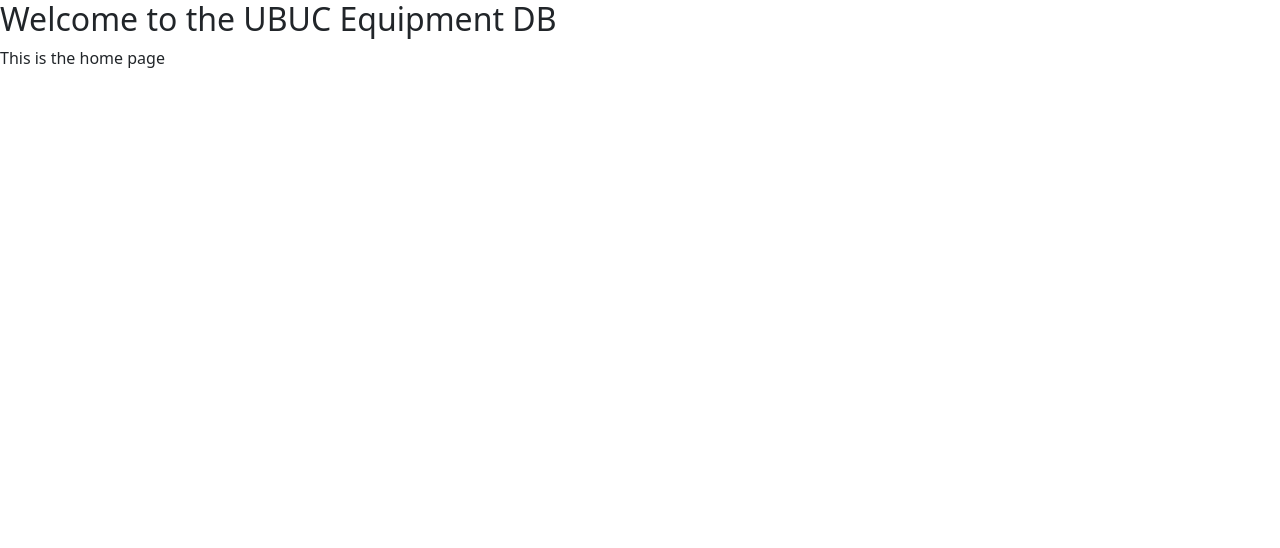
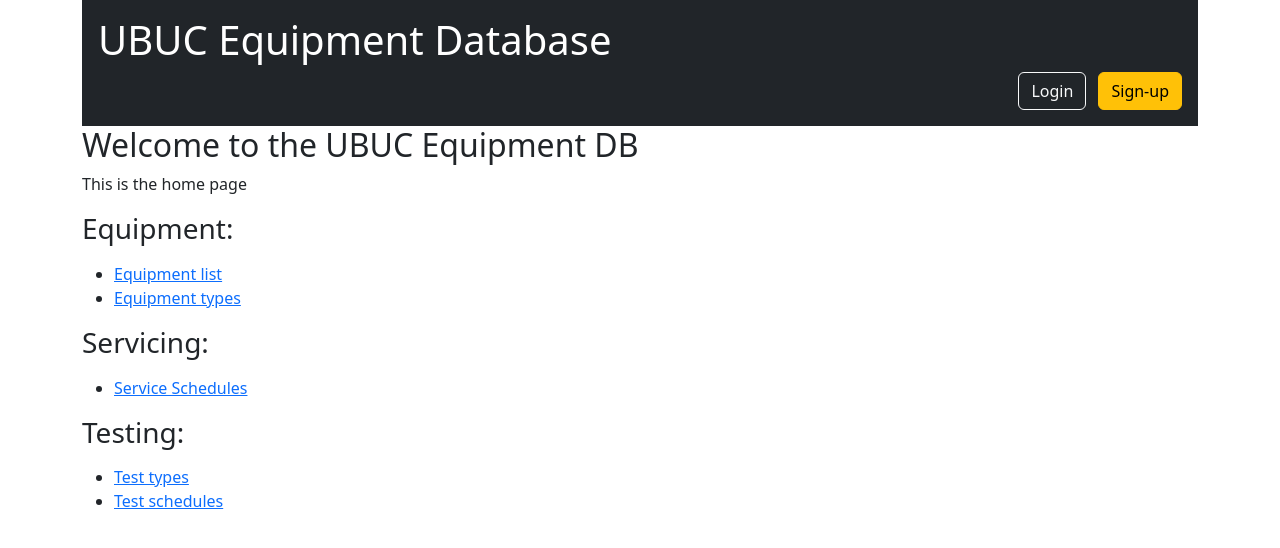
Before and after one commit to Jongmassey/ubuc-dev, a Django app: page /equipmentdb/ in a window 1280 px wide. Shown: the top 548 px of the page. Run offline with Django 3.2, Linux system fonts and the light colour scheme; some libraries are stand-ins or nearby versions.

Commit message:
feat: template cosmetics

```diff
--- a/equipmentdb/templates/equipmentdb/base.html
+++ b/equipmentdb/templates/equipmentdb/base.html
@@ -10,11 +10,24 @@
 
 <!DOCTYPE html>
 <html>
+
 <head>
     <title>UBUC Equipment Database</title>
 </head>
 
 <body>
+    <main>
+        <div class="container">
+            <header class="p-3 bg-dark text-white">
+                <h1>UBUC Equipment Database</h1>
+                <div class="text-end">
+                    <button type="button" class="btn btn-outline-light me-2">Login</button>
+                    <button type="button" class="btn btn-warning">Sign-up</button>
+                  </div>
+            </header>
             {% block content %}{% endblock content %}
+        </div>
+    </main>
 </body>
+
 </html>
--- a/equipmentdb/templates/equipmentdb/equipment_list.html
+++ b/equipmentdb/templates/equipmentdb/equipment_list.html
@@ -1,6 +1,6 @@
 {% extends "equipmentdb/base.html" %}
 {% block content %}
-<h1>Equipment Items</h1>
+<h2>Equipment Items</h2>
 <ul>
 {% for equipment in object_list %}
     <li>{{ equipment }} <a href="./equipment/{{equipment.id}}">Edit</a> <a href="./equipment/{{equipment.id}}/delete">Delete</a> </li>
--- a/equipmentdb/templates/equipmentdb/equipmentnote_list.html
+++ b/equipmentdb/templates/equipmentdb/equipmentnote_list.html
@@ -1,6 +1,6 @@
 {% extends "equipmentdb/base.html" %}
 {% block content %}
-<h1>Equipment Notes</h1>
+<h2>Equipment Notes</h2>
 <ul>
 {% for equipment_note in object_list %}
     <li>{{ equipment_note.name }} <a href="./equipment-note/{{equipment_note.id}}">Edit</a> <a href="./equipment-note/{{equipment_note.id}}/delete">Delete</a> </li>
--- a/equipmentdb/templates/equipmentdb/equipmenttype_list.html
+++ b/equipmentdb/templates/equipmentdb/equipmenttype_list.html
@@ -1,6 +1,6 @@
 {% extends "equipmentdb/base.html" %}
 {% block content %}
-<h1>Equipment Types</h1>
+<h2>Equipment Types</h2>
 <ul>
 {% for equipment_type in object_list %}
     <li>{{ equipment_type.name }} <a href="./equipment-types/{{equipment_type.id}}">Edit</a> <a href="./equipment-types/{{equipment_type.id}}/delete">Delete</a> </li>
--- a/equipmentdb/templates/equipmentdb/index.html
+++ b/equipmentdb/templates/equipmentdb/index.html
@@ -1,5 +1,25 @@
 {% extends "equipmentdb/base.html" %}
 {% block content %}
-    <h2>Welcome to the UBUC Equipment DB</h2>
-    <p>This is the home page</p>
+<h2>Welcome to the UBUC Equipment DB</h2>
+<p>This is the home page</p>
+<h3>Equipment:</h3>
+<p>
+<ul>
+    <li><a href="equipment">Equipment list</a></li>
+    <li><a href="equipment-types">Equipment types</a></li>
+</ul>
+</p>
+<h3>Servicing:</h3>
+<p>
+<ul>
+    <li><a href="">Service Schedules</a></li>
+</ul>
+</p>
+<h3>Testing:</h3>
+<p>
+<ul>
+    <li><a href="">Test types</a></li>
+    <li><a href="">Test schedules</a></li>
+</ul>
+</p>
 {% endblock content %}
```
Lines whose indentation alone changed are shown as unchanged.
